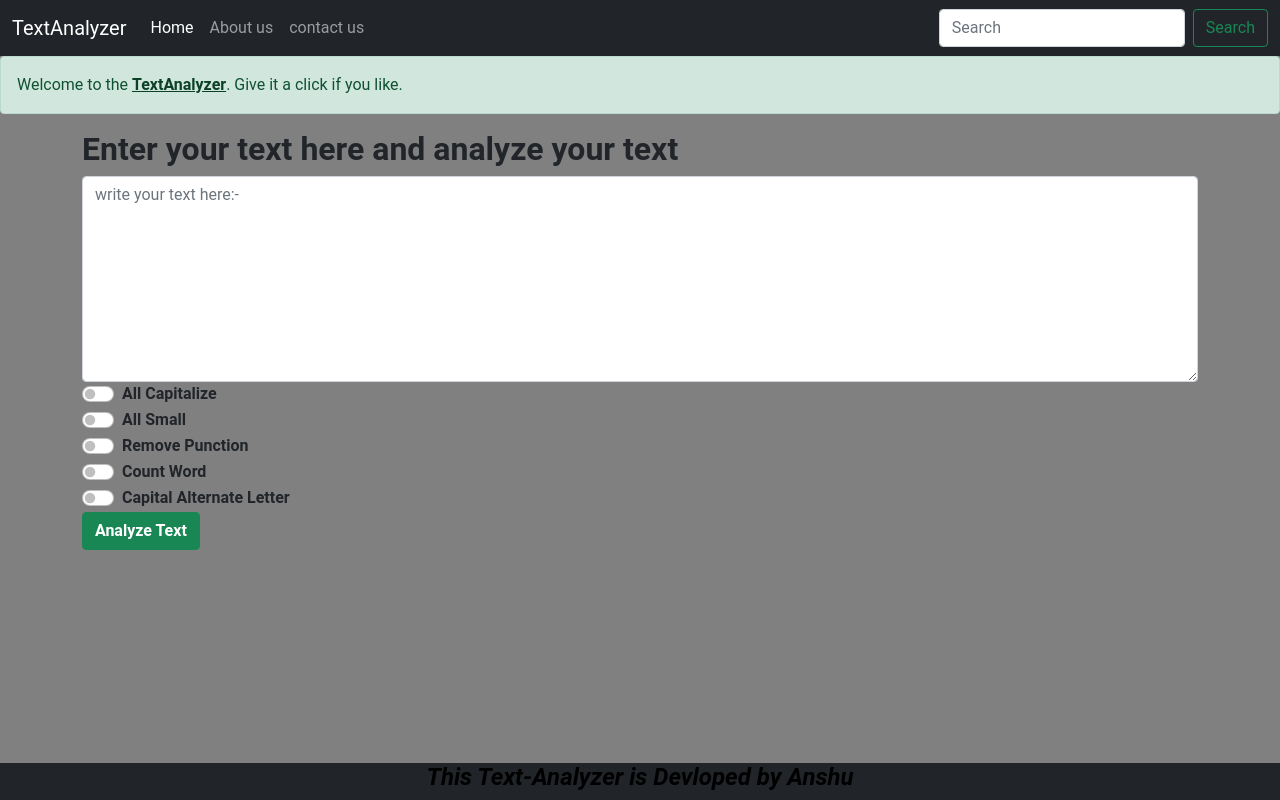
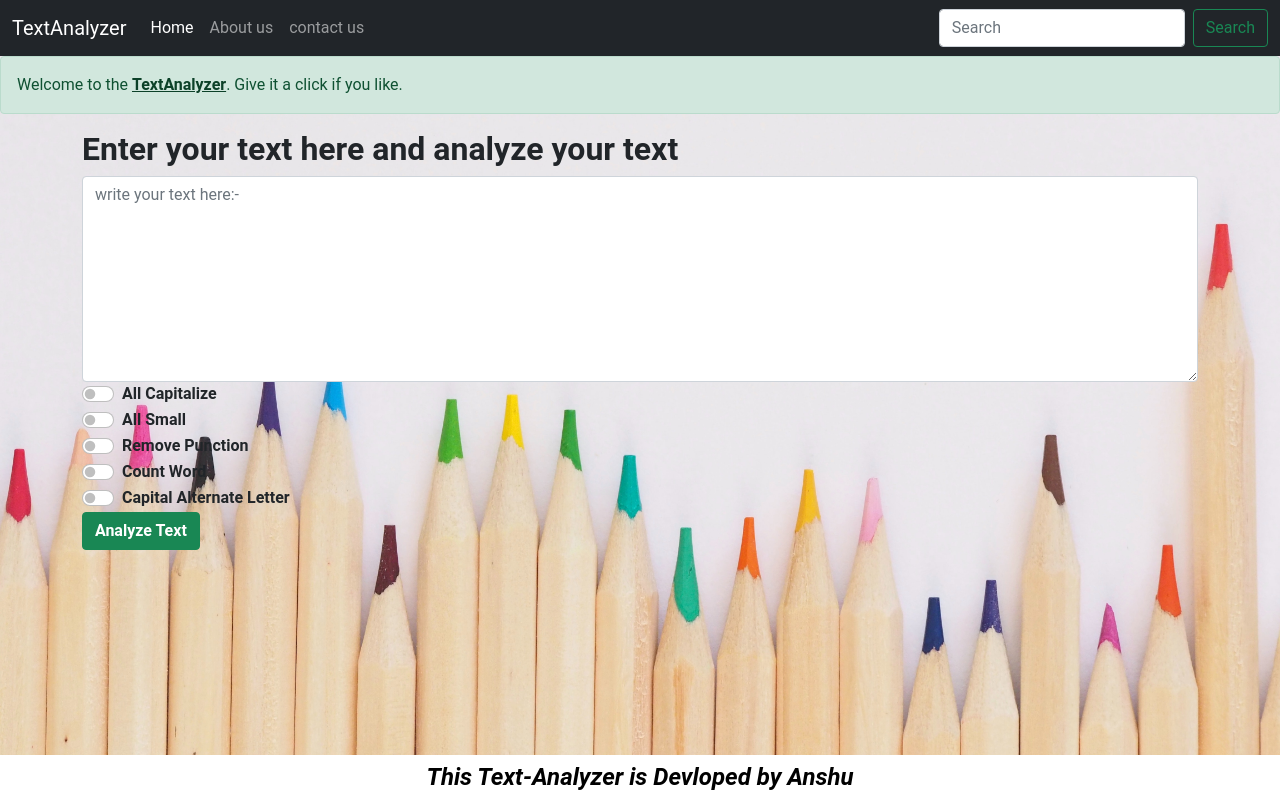
Before and after one commit to anshu0157/Analyze-text, a Django app: page / in a window 1280 px wide. Run offline with Django 3.2, Linux system fonts and the light colour scheme.

Commit message:
my commit

```diff
--- a/template/textanalyzer1.html
+++ b/template/textanalyzer1.html
@@ -1,3 +1,4 @@
+{% load static %}
 <!doctype html>
 <html lang="en">
 
@@ -14,7 +15,11 @@
     <style>
         body {
             font-family: 'Roboto', sans-serif;
-            background-color: grey;
+            background-image: url('./static/bg1.jpg');
+            background-repeat: no-repeat;
+            background-position: center;
+            background-repeat: no-repeat;
+            background-size: cover;
         }
         footer {
             position: fixed;
@@ -22,7 +27,6 @@
             left: 0;
             bottom: 0;
             width: 100%;
-            background-color:#212529;
             color: black;
             text-align: center;
         }
@@ -30,6 +34,7 @@
 </head>
 
 <body>
+
     <nav class="navbar navbar-expand-lg navbar-dark bg-dark">
         <div class="container-fluid">
             <a class="navbar-brand" href="#">TextAnalyzer</a>
```
Also changed, not shown: static/bg1.jpg (added).
